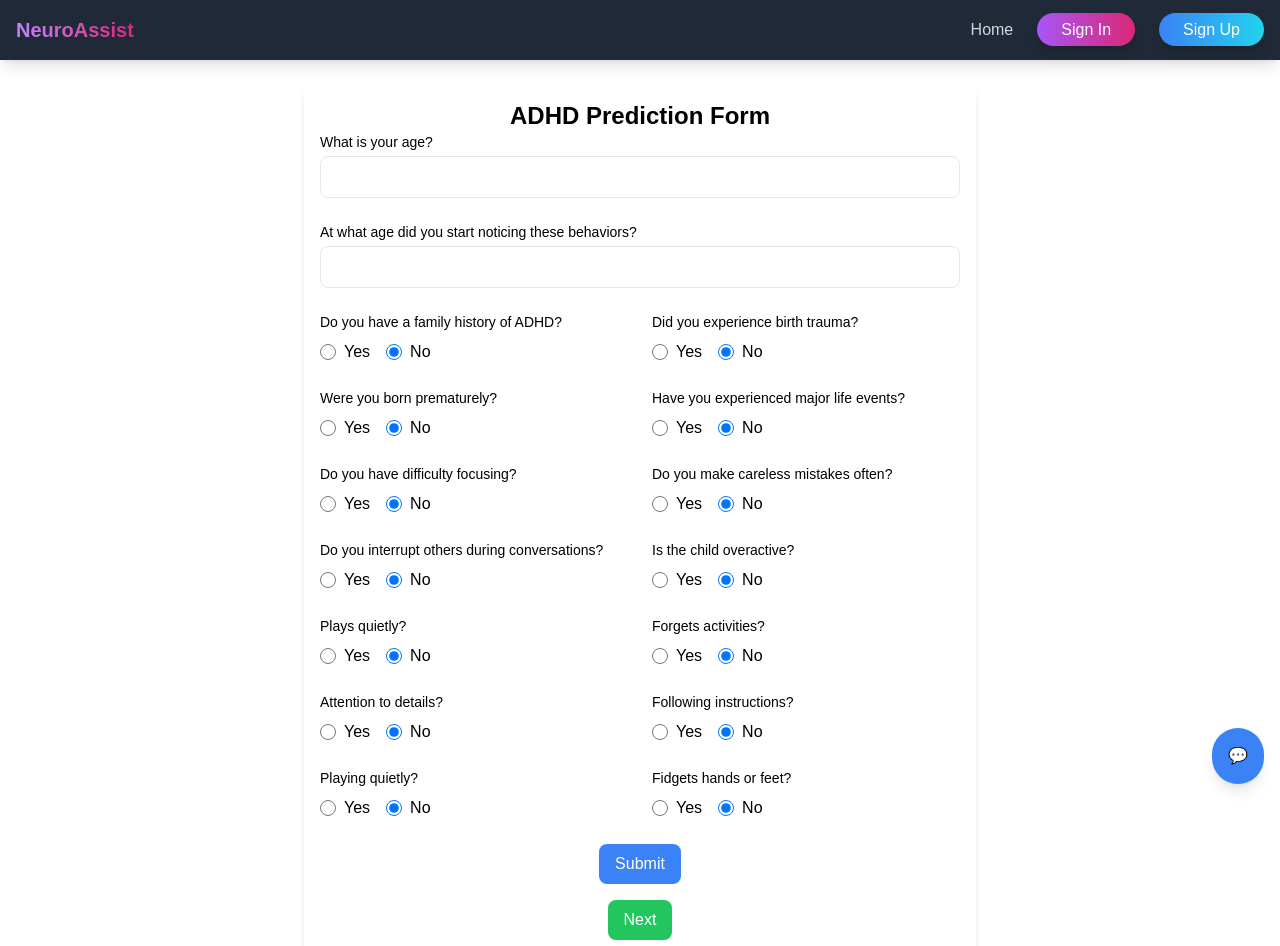
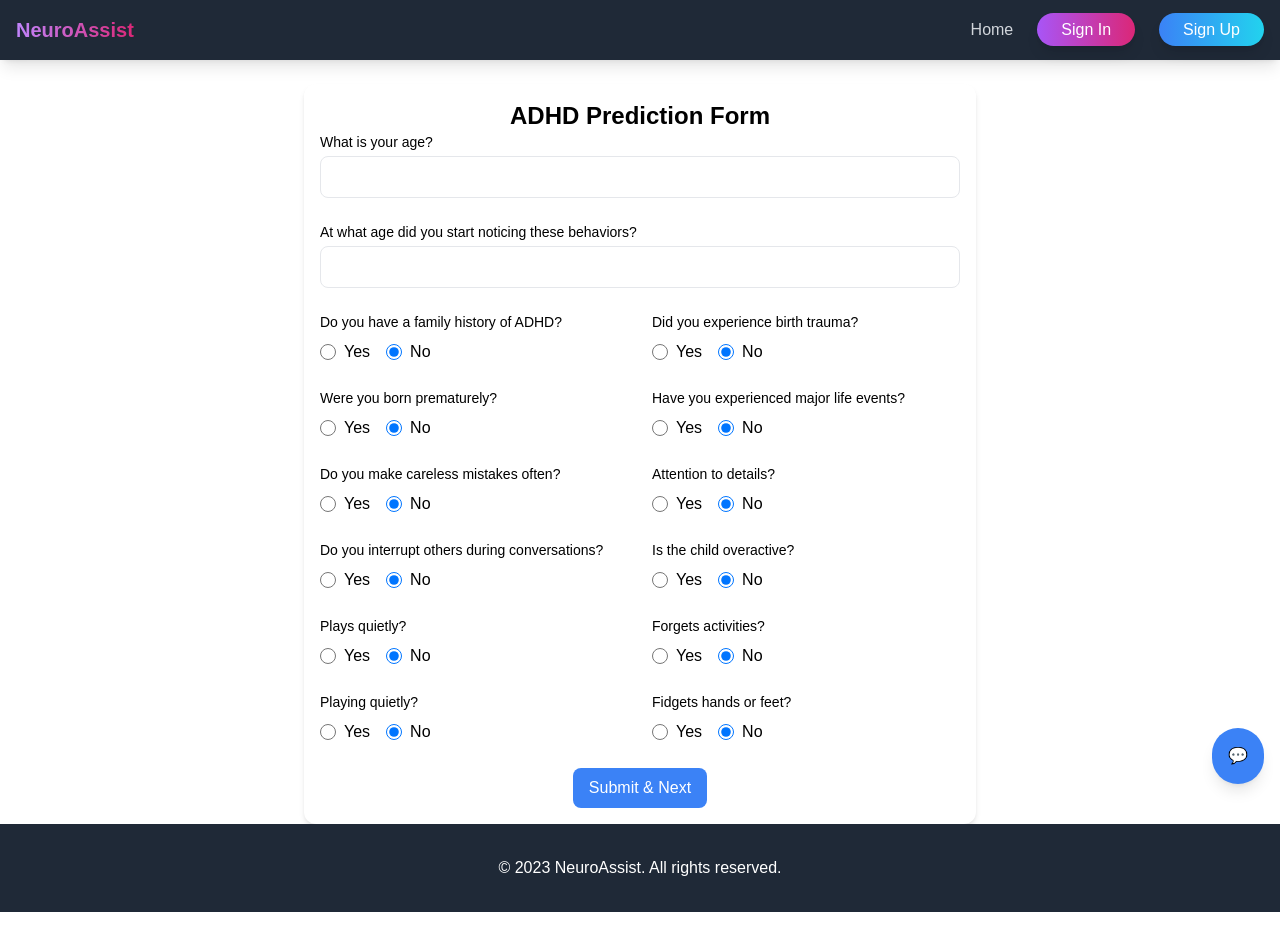
Before and after one commit to Ayesh-Eka/RP-Advanced-ADHD-Supportive-System-24-25J-260, a React (Vite) app in the folder frontend/: page /predict in a window 1280 px wide. Shown: the top 946 px of the page. After the commit the page ends 912 px from the top, so only its background shows below. Built offline with nearby package versions, Linux system fonts and the light colour scheme.

Commit message:
games added to flow

```diff
--- a/frontend/src/components/PredictionForm.jsx
+++ b/frontend/src/components/PredictionForm.jsx
@@ -1,25 +1,21 @@
 import React, { useState } from "react";
-import axios from "axios";
-import Swal from "sweetalert2";
-import StroopTest from "../pages/stroop"; // Import the StroopTest component
+import { useNavigate } from "react-router-dom";
 
 const PredictionForm = () => {
+  // State to manage form data
   const [formData, setFormData] = useState({
-    age: "", // Initially empty, so the input is not constrained to 0
+    age: "",
     behavior_age: "",
     family_history: 0,
     birth_trauma: 0,
     premature: 0,
     life_events: 0,
-    focus_difficulty: 0,
     careless_mistakes: 0,
-    easily_distracted: 0, // Will be updated from Stroop Test
     interrupts_others: 0,
     overactive: 0,
     plays_quietly: 0,
+    attention_to_details: 0,
     forgets_activities: 0,
-    attention_to_details: 0,
-    following_instructions: 0,
     playing_quietly: 0,
     fidgets_hands_feet: 0,
     runs_climbs_excessively: 0,
@@ -28,68 +24,39 @@ const PredictionForm = () => {
     avoids_sustained_mental_effort: 0,
   });
 
-  const [prediction, setPrediction] = useState(null);
-  const [predictionDetails, setPredictionDetails] = useState(null);
-  const [showGame, setShowGame] = useState(false); // State to control game visibility
-
+  // Handle form input changes
   const handleChange = (e) => {
     const { name, value } = e.target;
-    // Parse value to ensure it's a number
     setFormData({
       ...formData,
-      [name]: value === "Yes" ? 1 : 0, // Convert "Yes" to 1 and "No" to 0
+      [name]: value === "1" ? 1 : 0, // Convert "Yes" to 1 and "No" to 0
     });
   };
 
-  const handleSubmit = async (e) => {
+  // Handle form submission
+  const handleSubmit = (e) => {
     e.preventDefault();
-    try {
-      const response = await axios.post("http://localhost:5001/api/diagnose/predict", formData, {
-        headers: { "Content-Type": "application/json" },
-      });
 
-      if (response.headers["content-type"].includes("application/json")) {
-        const result = response.data;
-        setPrediction(result.prediction);
-        setPredictionDetails(result);
-      } else {
-        throw new Error("Invalid response format");
-      }
-    } catch (error) {
-      Swal.fire({
-        title: "Error!",
-        text: "Failed to get diagnosis. Please check if the backend is running.",
-        icon: "error",
-      });
-    }
+    // Convert age and behavior_age to integers
+    const updatedFormData = {
+      ...formData,
+      age: parseInt(formData.age, 10),
+      behavior_age: parseInt(formData.behavior_age, 10),
     };
 
-  const handleNextButtonClick = () => {
-    Swal.fire({
-      title: "Pass the Device to the Child",
-      text: "Please pass your device to the child for the cognitive activities.",
-      icon: "info",
-      confirmButtonText: "OK",
-    }).then((result) => {
-      if (result.isConfirmed) {
-        setShowGame(true); // Show the game after confirmation
-      }
-    });
+    // Save form data to local storage
+    localStorage.setItem("userInputs", JSON.stringify(updatedFormData));
+    console.log("Form data saved to local storage:", updatedFormData);
   };
 
-  const handleStroopTestComplete = (score) => {
-    // Determine the value for "easily_distracted" based on the score
-    const easilyDistracted = score < 0.5 ? 1 : 0; // Example logic
-    setFormData({
-      ...formData,
-      easily_distracted: easilyDistracted,
-    });
+  const navigate = useNavigate();
+  // Handle "Next" button click
+  const handleNextButtonClick = () => {
+    navigate("/stroop");
   };
 
   return (
     <div className="max-w-2xl mx-auto p-4 bg-white rounded-xl shadow-md mt-6">
-      {!showGame ? (
-        <>
       <h2 className="text-2xl font-semibold text-center">ADHD Prediction Form</h2>
       <form onSubmit={handleSubmit} className="space-y-6">
         {/* Age Input */}
@@ -127,7 +94,7 @@ const PredictionForm = () => {
                 <input
                   type="radio"
                   name="family_history"
-                      value="Yes"
+                  value="1"
                   checked={formData.family_history === 1}
                   onChange={handleChange}
                   className="h-4 w-4"
@@ -138,7 +105,7 @@ const PredictionForm = () => {
                 <input
                   type="radio"
                   name="family_history"
-                      value="No"
+                  value="0"
                   checked={formData.family_history === 0}
                   onChange={handleChange}
                   className="h-4 w-4"
@@ -156,7 +123,7 @@ const PredictionForm = () => {
                 <input
                   type="radio"
                   name="birth_trauma"
-                      value="Yes"
+                  value="1"
                   checked={formData.birth_trauma === 1}
                   onChange={handleChange}
                   className="h-4 w-4"
@@ -167,7 +134,7 @@ const PredictionForm = () => {
                 <input
                   type="radio"
                   name="birth_trauma"
-                      value="No"
+                  value="0"
                   checked={formData.birth_trauma === 0}
                   onChange={handleChange}
                   className="h-4 w-4"
@@ -185,7 +152,7 @@ const PredictionForm = () => {
                 <input
                   type="radio"
                   name="premature"
-                      value="Yes"
+                  value="1"
                   checked={formData.premature === 1}
                   onChange={handleChange}
                   className="h-4 w-4"
@@ -196,7 +163,7 @@ const PredictionForm = () => {
                 <input
                   type="radio"
                   name="premature"
-                      value="No"
+                  value="0"
                   checked={formData.premature === 0}
                   onChange={handleChange}
                   className="h-4 w-4"
@@ -214,7 +181,7 @@ const PredictionForm = () => {
                 <input
                   type="radio"
                   name="life_events"
-                      value="Yes"
+                  value="1"
                   checked={formData.life_events === 1}
                   onChange={handleChange}
                   className="h-4 w-4"
@@ -225,37 +192,8 @@ const PredictionForm = () => {
                 <input
                   type="radio"
                   name="life_events"
-                      value="No"
+                  value="0"
                   checked={formData.life_events === 0}
-                      onChange={handleChange}
-                      className="h-4 w-4"
-                    />
-                    <span className="ml-2">No</span>
-                  </label>
-                </div>
-              </div>
-
-              {/* Focus Difficulty */}
-              <div>
-                <label className="block text-sm font-medium mb-2">Do you have difficulty focusing?</label>
-                <div className="flex space-x-4">
-                  <label className="flex items-center">
-                    <input
-                      type="radio"
-                      name="focus_difficulty"
-                      value="Yes"
-                      checked={formData.focus_difficulty === 1}
-                      onChange={handleChange}
-                      className="h-4 w-4"
-                    />
-                    <span className="ml-2">Yes</span>
-                  </label>
-                  <label className="flex items-center">
-                    <input
-                      type="radio"
-                      name="focus_difficulty"
-                      value="No"
-                      checked={formData.focus_difficulty === 0}
                   onChange={handleChange}
                   className="h-4 w-4"
                 />
@@ -272,7 +210,7 @@ const PredictionForm = () => {
                 <input
                   type="radio"
                   name="careless_mistakes"
-                      value="Yes"
+                  value="1"
                   checked={formData.careless_mistakes === 1}
                   onChange={handleChange}
                   className="h-4 w-4"
@@ -283,8 +221,37 @@ const PredictionForm = () => {
                 <input
                   type="radio"
                   name="careless_mistakes"
-                      value="No"
+                  value="0"
                   checked={formData.careless_mistakes === 0}
+                  onChange={handleChange}
+                  className="h-4 w-4"
+                />
+                <span className="ml-2">No</span>
+              </label>
+            </div>
+          </div>
+
+          {/* Attention to Details */}
+          <div>
+                <label className="block text-sm font-medium mb-2">Attention to details?</label>
+                <div className="flex space-x-4">
+                  <label className="flex items-center">
+                    <input
+                      type="radio"
+                      name="attention_to_details"
+                      value="1"
+                      checked={formData.attention_to_details === 1}
+                      onChange={handleChange}
+                      className="h-4 w-4"
+                    />
+                    <span className="ml-2">Yes</span>
+                  </label>
+                  <label className="flex items-center">
+                    <input
+                      type="radio"
+                      name="attention_to_details"
+                      value="0"
+                      checked={formData.attention_to_details === 0}
                       onChange={handleChange}
                       className="h-4 w-4"
                     />
@@ -301,7 +268,7 @@ const PredictionForm = () => {
                 <input
                   type="radio"
                   name="interrupts_others"
-                      value="Yes"
+                  value="1"
                   checked={formData.interrupts_others === 1}
                   onChange={handleChange}
                   className="h-4 w-4"
@@ -312,7 +279,7 @@ const PredictionForm = () => {
                 <input
                   type="radio"
                   name="interrupts_others"
-                      value="No"
+                  value="0"
                   checked={formData.interrupts_others === 0}
                   onChange={handleChange}
                   className="h-4 w-4"
@@ -330,7 +297,7 @@ const PredictionForm = () => {
                 <input
                   type="radio"
                   name="overactive"
-                      value="Yes"
+                  value="1"
                   checked={formData.overactive === 1}
                   onChange={handleChange}
                   className="h-4 w-4"
@@ -341,7 +308,7 @@ const PredictionForm = () => {
                 <input
                   type="radio"
                   name="overactive"
-                      value="No"
+                  value="0"
                   checked={formData.overactive === 0}
                   onChange={handleChange}
                   className="h-4 w-4"
@@ -359,7 +326,7 @@ const PredictionForm = () => {
                 <input
                   type="radio"
                   name="plays_quietly"
-                      value="Yes"
+                  value="1"
                   checked={formData.plays_quietly === 1}
                   onChange={handleChange}
                   className="h-4 w-4"
@@ -370,7 +337,7 @@ const PredictionForm = () => {
                 <input
                   type="radio"
                   name="plays_quietly"
-                      value="No"
+                  value="0"
                   checked={formData.plays_quietly === 0}
                   onChange={handleChange}
                   className="h-4 w-4"
@@ -388,7 +355,7 @@ const PredictionForm = () => {
                 <input
                   type="radio"
                   name="forgets_activities"
-                      value="Yes"
+                  value="1"
                   checked={formData.forgets_activities === 1}
                   onChange={handleChange}
                   className="h-4 w-4"
@@ -399,66 +366,8 @@ const PredictionForm = () => {
                 <input
                   type="radio"
                   name="forgets_activities"
-                      value="No"
+                  value="0"
                   checked={formData.forgets_activities === 0}
-                      onChange={handleChange}
-                      className="h-4 w-4"
-                    />
-                    <span className="ml-2">No</span>
-                  </label>
-                </div>
-              </div>
-
-              {/* Attention to Details */}
-              <div>
-                <label className="block text-sm font-medium mb-2">Attention to details?</label>
-                <div className="flex space-x-4">
-                  <label className="flex items-center">
-                    <input
-                      type="radio"
-                      name="attention_to_details"
-                      value="Yes"
-                      checked={formData.attention_to_details === 1}
-                      onChange={handleChange}
-                      className="h-4 w-4"
-                    />
-                    <span className="ml-2">Yes</span>
-                  </label>
-                  <label className="flex items-center">
-                    <input
-                      type="radio"
-                      name="attention_to_details"
-                      value="No"
-                      checked={formData.attention_to_details === 0}
-                      onChange={handleChange}
-                      className="h-4 w-4"
-                    />
-                    <span className="ml-2">No</span>
-                  </label>
-                </div>
-              </div>
-
-              {/* Following Instructions */}
-              <div>
-                <label className="block text-sm font-medium mb-2">Following instructions?</label>
-                <div className="flex space-x-4">
-                  <label className="flex items-center">
-                    <input
-                      type="radio"
-                      name="following_instructions"
-                      value="Yes"
-                      checked={formData.following_instructions === 1}
-                      onChange={handleChange}
-                      className="h-4 w-4"
-                    />
-                    <span className="ml-2">Yes</span>
-                  </label>
-                  <label className="flex items-center">
-                    <input
-                      type="radio"
-                      name="following_instructions"
-                      value="No"
-                      checked={formData.following_instructions === 0}
                   onChange={handleChange}
                   className="h-4 w-4"
                 />
@@ -475,7 +384,7 @@ const PredictionForm = () => {
                 <input
                   type="radio"
                   name="playing_quietly"
-                      value="Yes"
+                  value="1"
                   checked={formData.playing_quietly === 1}
                   onChange={handleChange}
                   className="h-4 w-4"
@@ -486,7 +395,7 @@ const PredictionForm = () => {
                 <input
                   type="radio"
                   name="playing_quietly"
-                      value="No"
+                  value="0"
                   checked={formData.playing_quietly === 0}
                   onChange={handleChange}
                   className="h-4 w-4"
@@ -504,7 +413,7 @@ const PredictionForm = () => {
                 <input
                   type="radio"
                   name="fidgets_hands_feet"
-                      value="Yes"
+                  value="1"
                   checked={formData.fidgets_hands_feet === 1}
                   onChange={handleChange}
                   className="h-4 w-4"
@@ -515,7 +424,7 @@ const PredictionForm = () => {
                 <input
                   type="radio"
                   name="fidgets_hands_feet"
-                      value="No"
+                  value="0"
                   checked={formData.fidgets_hands_feet === 0}
                   onChange={handleChange}
                   className="h-4 w-4"
@@ -530,43 +439,13 @@ const PredictionForm = () => {
         <div className="flex justify-center">
           <button
             type="submit"
+            onClick={handleNextButtonClick}
             className="bg-blue-500 text-white py-2 px-4 rounded-lg hover:bg-blue-600"
           >
-                Submit
+            Submit & Next
           </button>
         </div>
       </form>
-
-          {/* Next Button to Show Game */}
-          <div className="flex justify-center mt-4">
-            <button
-              onClick={handleNextButtonClick}
-              className="bg-green-500 text-white py-2 px-4 rounded-lg hover:bg-green-600"
-            >
-              Next
-            </button>
-          </div>
-        </>
-      ) : (
-        <StroopTest /> // Show the StroopTest game
-      )}
-
-       {prediction !== null && (
-            <div className="mt-6 p-4 bg-gray-100 rounded-lg text-center">
-              <h3 className="text-lg font-semibold">Prediction Result:</h3>
-              <div
-                className={`mt-2 py-2 px-4 rounded-lg text-white text-lg font-bold ${prediction === "1" ? "bg-red-500" : "bg-green-500"}`}
-              >
-                {prediction === "1" ? "Positive for ADHD" : "Negative for ADHD"}
-              </div>
-              <button
-                onClick={handleNextButtonClick}
-                className="mt-4 w-full bg-green-500 text-white py-2 rounded-lg hover:bg-green-600"
-              >
-                Next
-              </button>
-            </div>
-          )}
     </div>
   );
 };
--- a/frontend/src/pages/stroop.jsx
+++ b/frontend/src/pages/stroop.jsx
@@ -1,5 +1,5 @@
 import React, { useState, useEffect } from "react";
-import DigitSpanTest from "./digitspan"; // Import the DigitSpanTest component
+import { useNavigate } from "react-router-dom"; // Import useNavigate from react-router-dom
 
 const StroopTest = () => {
   const words = ["Red", "Blue", "Green", "Yellow"];
@@ -11,16 +11,19 @@ const StroopTest = () => {
   const [word, setWord] = useState("");
   const [color, setColor] = useState("");
   const [showResult, setShowResult] = useState(false);
-  const [showNextGame, setShowNextGame] = useState(false); // State for showing the next game
+
+  const navigate = useNavigate(); // Hook to navigate to another page
 
   useEffect(() => {
     if (currentQuestion < totalQuestions) {
       generateStroopWord();
     } else {
       setShowResult(true);
+      saveResultToLocalStorage(); // Save result when the test is complete
     }
   }, [currentQuestion]);
 
+  // Generate a random word and color for the Stroop Test
   const generateStroopWord = () => {
     const randomWord = words[Math.floor(Math.random() * words.length)];
     const randomColor = colors[Math.floor(Math.random() * colors.length)];
@@ -28,6 +31,7 @@ const StroopTest = () => {
     setColor(randomColor);
   };
 
+  // Check if the selected color matches the displayed color
   const checkAnswer = (selectedColor) => {
     if (selectedColor === color) {
       setScore(score + 1);
@@ -35,8 +39,18 @@ const StroopTest = () => {
     setCurrentQuestion(currentQuestion + 1);
   };
 
+  // Save the result to local storage
+  const saveResultToLocalStorage = () => {
+    const EasilyDistracted = score / totalQuestions < 0.5 ? 1 : 0; // 1 if score < 50%, else 0
+    const storedData = JSON.parse(localStorage.getItem("userInputs")) || {};
+    storedData.easily_distracted = EasilyDistracted; // Add the result to the stored data
+    localStorage.setItem("userInputs", JSON.stringify(storedData));
+    console.log("Stroop Test result saved to local storage:", storedData);
+  };
+
+  // Handle "Next Game" button click
   const handleNextButtonClick = () => {
-    setShowNextGame(true); // Show next game after this one
+    navigate("/digit-span"); // Navigate to the next game route
   };
 
   return (
@@ -46,9 +60,15 @@ const StroopTest = () => {
 
       {!showResult ? (
         <>
-          <div className="mt-8 text-7xl font-extrabold p-6 border-4 border-white bg-white shadow-lg rounded-xl transition-transform duration-300 transform hover:scale-105" style={{ color }}>
+          {/* Display the Stroop word */}
+          <div
+            className="mt-8 text-7xl font-extrabold p-6 border-4 border-white bg-white shadow-lg rounded-xl transition-transform duration-300 transform hover:scale-105"
+            style={{ color }}
+          >
             {word}
           </div>
+
+          {/* Display color options */}
           <div className="mt-8 flex flex-wrap justify-center gap-4">
             {colors.map((col) => (
               <button
@@ -64,6 +84,7 @@ const StroopTest = () => {
         </>
       ) : (
         <div className="mt-12 text-center text-3xl font-bold text-white">
+          {/* Display result based on score */}
           {score / totalQuestions >= 0.5 ? (
             <>
               <span className="text-6xl">🎉</span>
@@ -77,6 +98,7 @@ const StroopTest = () => {
           )}
           <div className="mt-2 text-2xl">Score: {(score / totalQuestions) * 100}%</div>
 
+          {/* Play Again button */}
           <button
             className="mt-6 px-8 py-3 bg-blue-600 text-white text-xl rounded-xl shadow-lg transition-all duration-300 hover:bg-blue-700 hover:scale-105 active:scale-95"
             onClick={() => {
@@ -88,6 +110,7 @@ const StroopTest = () => {
             Play Again
           </button>
 
+          {/* Next Game button */}
           <button
             className="mt-4 px-8 py-3 bg-green-500 text-white text-xl rounded-xl shadow-lg transition-all duration-300 hover:bg-green-600 hover:scale-105 active:scale-95"
             onClick={handleNextButtonClick}
@@ -96,9 +119,6 @@ const StroopTest = () => {
           </button>
         </div>
       )}
-
-      {/* Show the next game (DigitSpanTest) */}
-      {showNextGame && <DigitSpanTest />}
     </div>
   );
 };
```
Also changed, not shown: frontend/src/pages/digitspan.jsx (+39 -1 lines), frontend/src/pages/followinginstruction.jsx (+39 -2 lines), 1 other file (tests, documents, lock files or other folders). Lines whose indentation alone changed are shown as unchanged.
